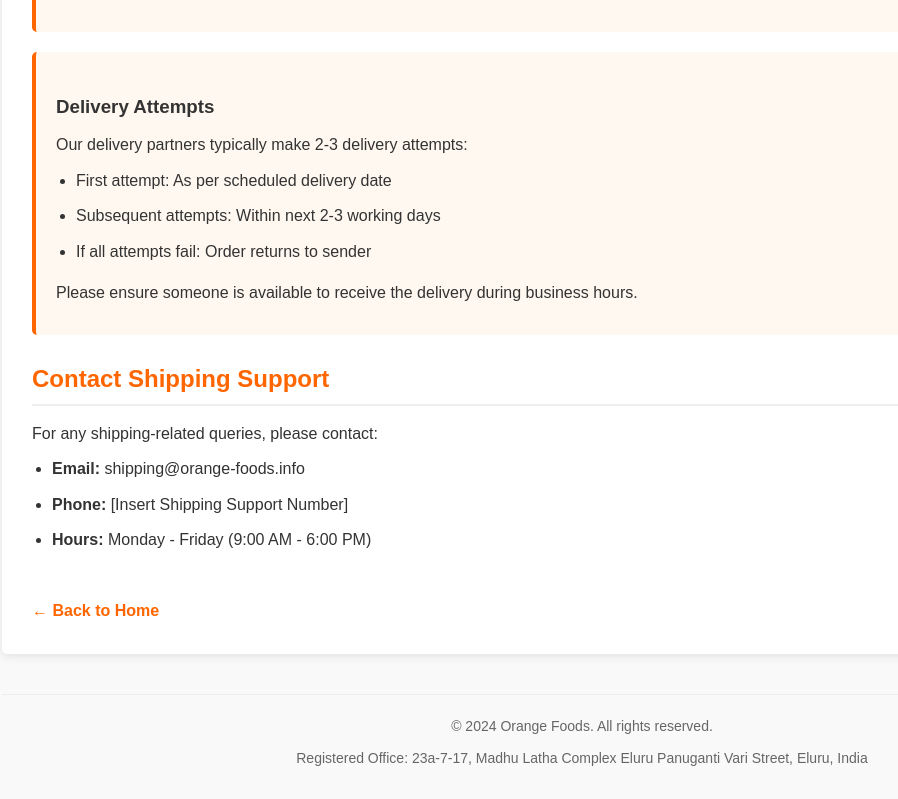
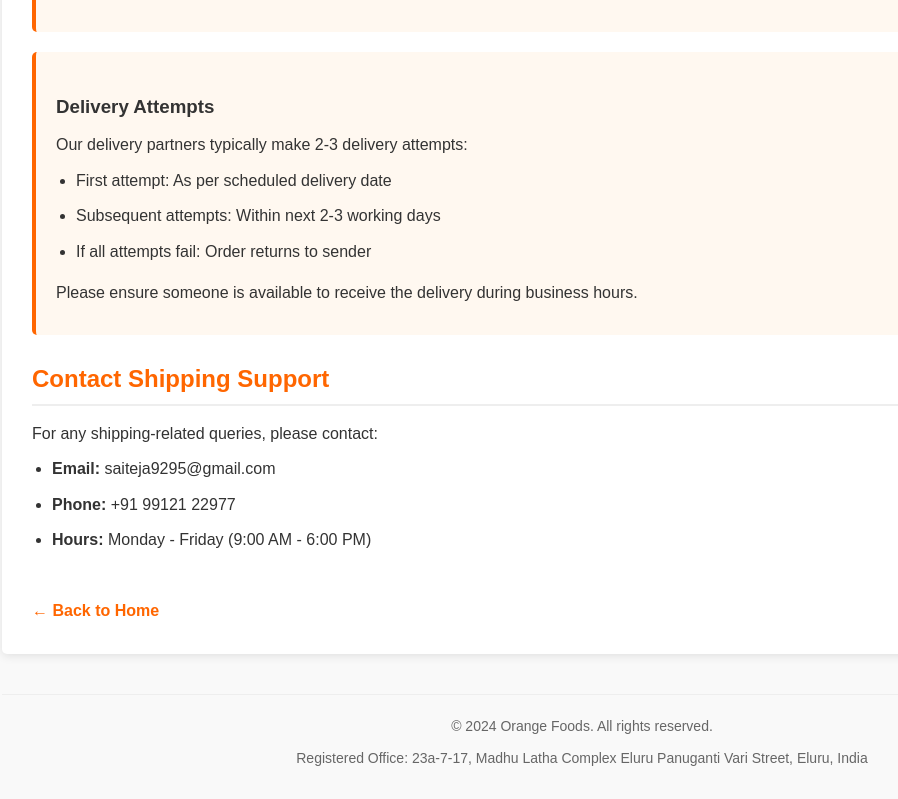
Before and after one commit to dvsp3639/orange-online-delivery, a plain HTML site: page shipping_policy.html in a window 1280 px wide. Shown: the part 2775-3574 px from the top of the page, without its empty margins (58-956 px from the left). Drawn offline with Linux system fonts and the light colour scheme.

Commit message:
Update shipping_policy.html

```diff
--- a/shipping_policy.html
+++ b/shipping_policy.html
@@ -277,8 +277,8 @@
         <h2>Contact Shipping Support</h2>
         <p>For any shipping-related queries, please contact:</p>
         <ul>
-            <li><strong>Email:</strong> shipping@orange-foods.info</li>
-            <li><strong>Phone:</strong> [Insert Shipping Support Number]</li>
+            <li><strong>Email:</strong> saiteja9295@gmail.com</li>
+            <li><strong>Phone:</strong> +91 99121 22977</li>
             <li><strong>Hours:</strong> Monday - Friday (9:00 AM - 6:00 PM)</li>
         </ul>
 
```
